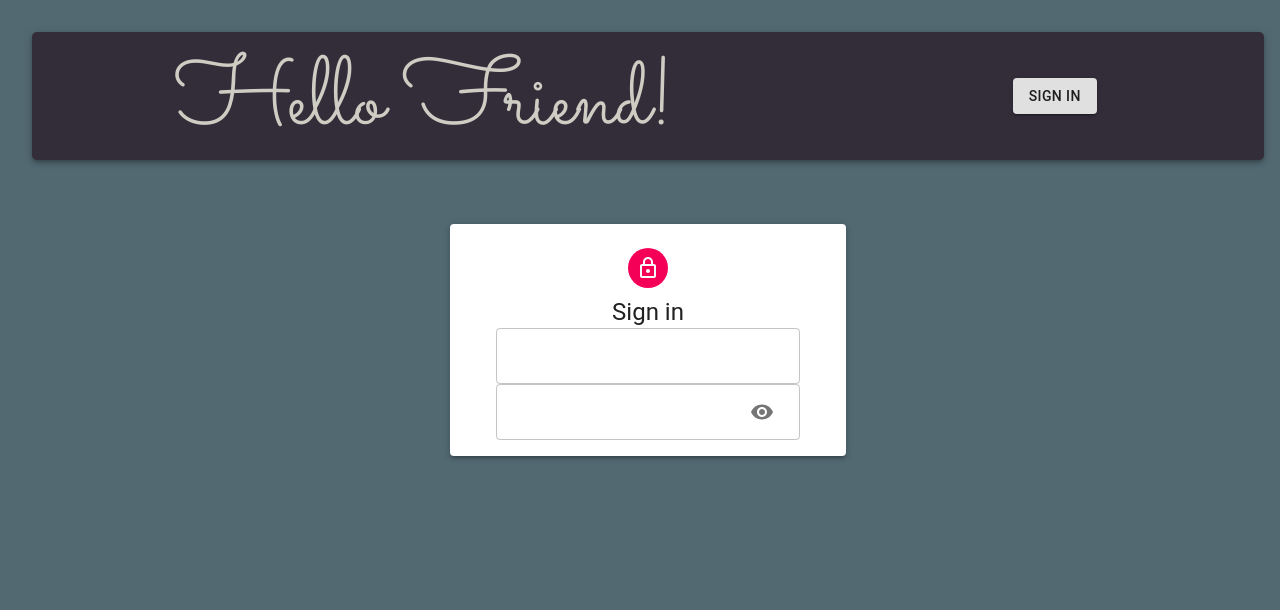
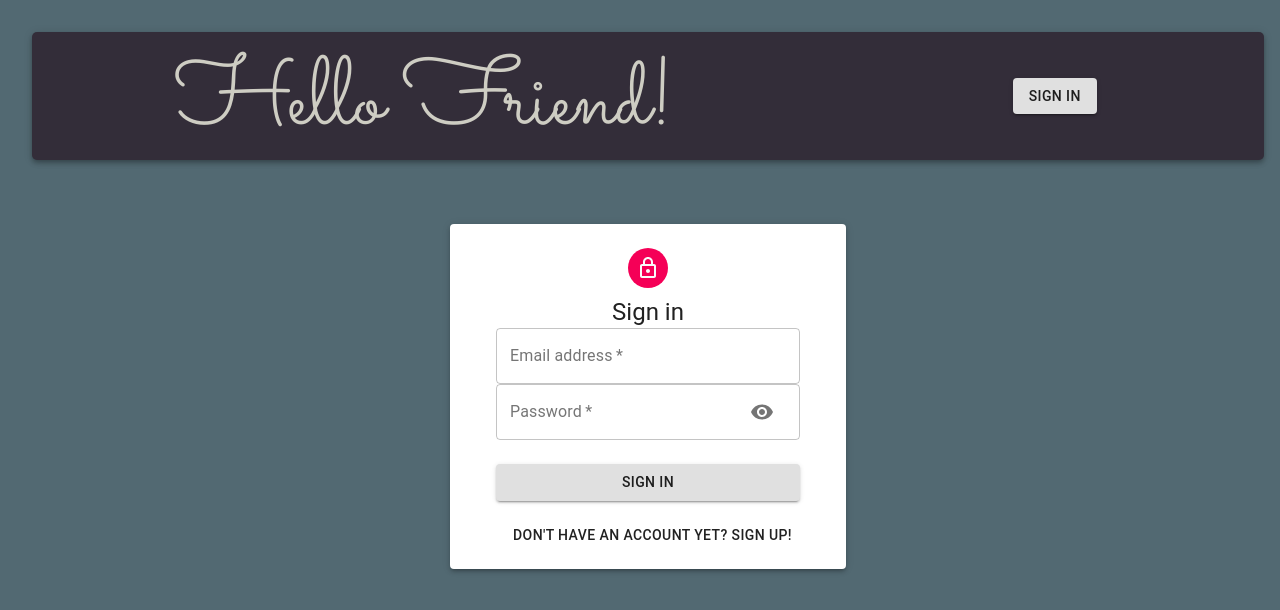
Before and after one commit to VilmaIkonen/hello-friend-client, a React (Create React App) app: page /auth in a window 1280 px wide. Shown: the top 610 px of the page. Built offline with nearby package versions, Linux system fonts and the light colour scheme.

Commit message:
Work on authentication page continues: Sign in and sign up forms added

```diff
--- a/src/Components/Auth/Auth.js
+++ b/src/Components/Auth/Auth.js
@@ -8,7 +8,7 @@ import useStyles from './stylesAuth';
 const Auth = () => {
 
   const classes = useStyles();
-  const isSignedUp = false;
+  const [isSignedUp, setIsSignedUp] = useState(false);
   const [showPassword, setShowPassword] = useState(false);
 
   const handleShowPassword = () => setShowPassword((prevShowPassword) => !prevShowPassword); // previous state needed to toggle between states
@@ -18,6 +18,10 @@ const Auth = () => {
   }
 
   const handleChange = () => {
+
+  }
+
+  const switchMode = () => {
 
   }
 
@@ -38,6 +42,17 @@ const Auth = () => {
             )}
             <Input name='email' label='Email address' handleChange={handleChange} type='email' />
             <Input name='password' label='Password' handleChange={handleChange} type={showPassword ? 'text' : 'password'} handleShowPassword={handleShowPassword} />
+            {isSignedUp && <Input name='confirmPassword' label='Repeat password' handleChange={handleChange} type='password'/>}
+          </Grid>
+          <Button type='submit' fullWidth variant='contained' className={classes.submit}>
+            {isSignedUp ? 'Sign up' : 'Sign in'}
+          </Button>
+          <Grid container justify='flex-end'>
+            <Grid type='item'>
+              <Button onClick={switchMode}>
+                {isSignedUp ? 'Already have an account? Sign in!' : "Don't have an account yet? Sign up!" }
+              </Button>
+            </Grid>
           </Grid>
         </form>
       </Paper>
--- a/src/Components/Auth/Input.js
+++ b/src/Components/Auth/Input.js
@@ -12,7 +12,7 @@ const Input = ({name, handleChange, label, autoFocus, type, handleShowPassword,
         variant='outlined'
         required
         fullWidth
-        lable={label}
+        label={label}
         autoFocus={autoFocus}
         type={type}
         // Icon next to password input, 'show password'
```
Also changed, not shown: 1 other file (tests, documents, lock files or other folders).
